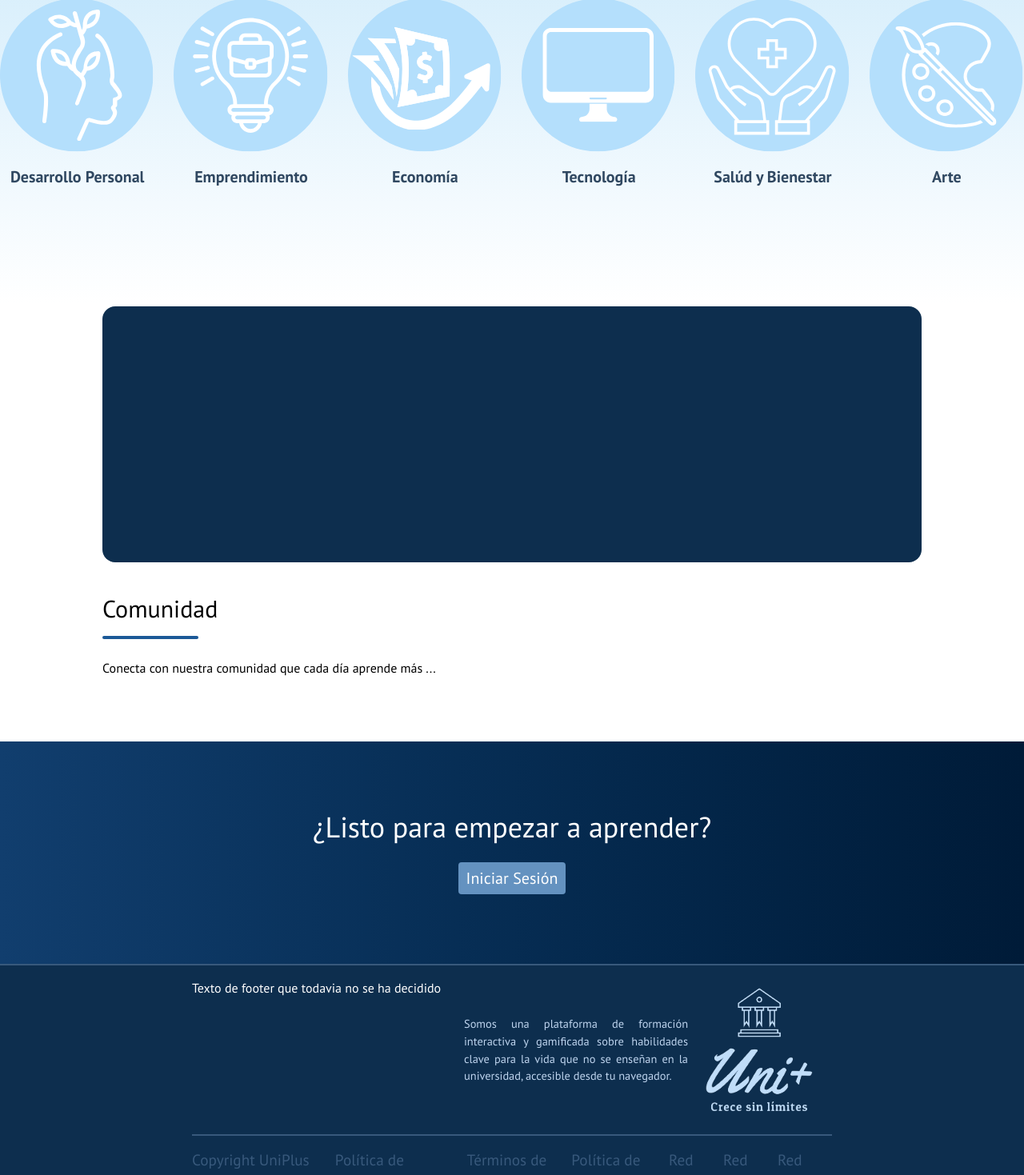
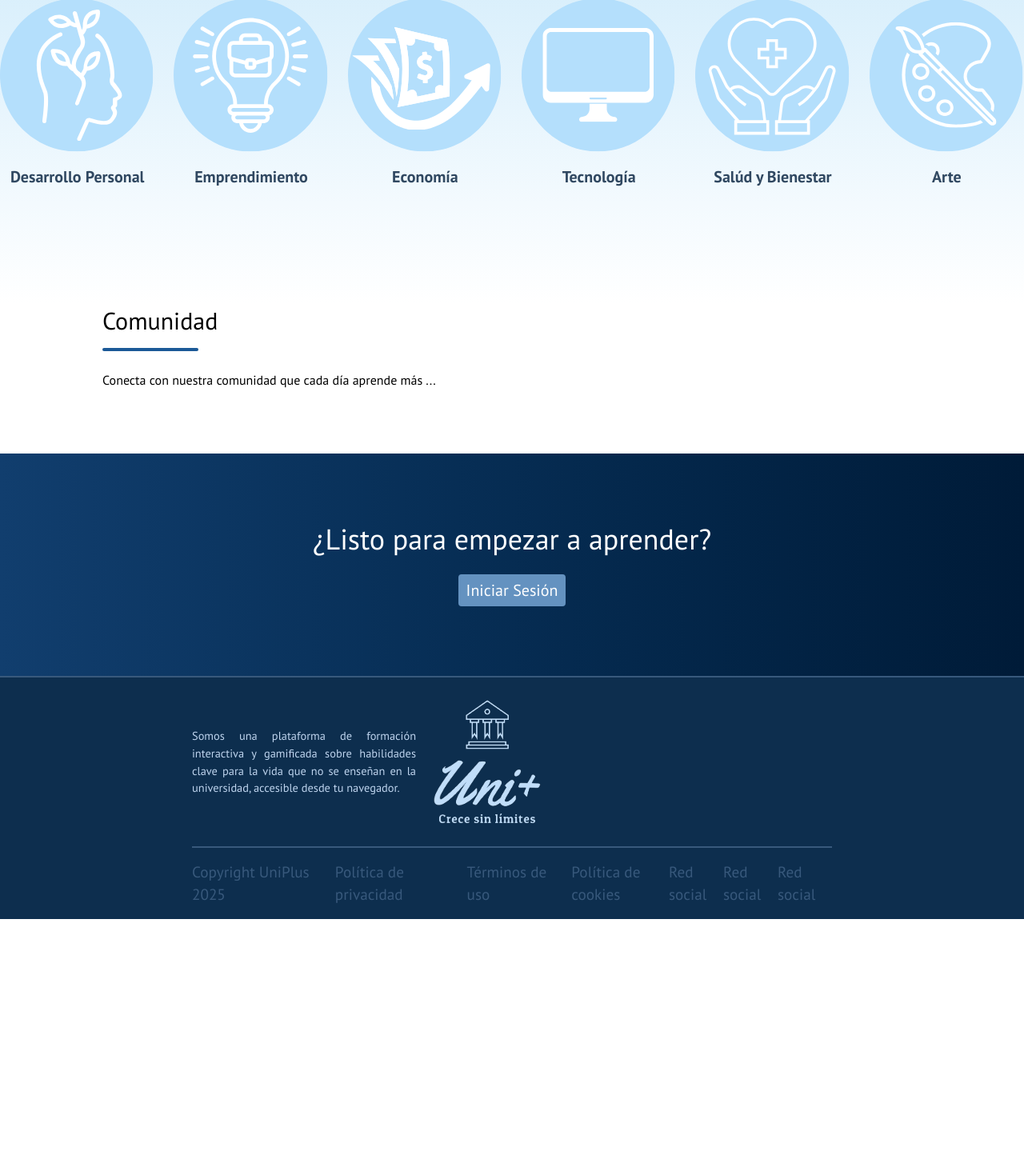
Before and after one commit to EmilioFex20/UNIplus, a Next.js app in the folder uniplus/: page / in a window 1280 px wide. Shown: the part 1067-2536 px from the top of the page at 80% size. After the commit the page ends 2216 px from the top, so only its background shows below. Built offline with nearby package versions, Linux system fonts and the light colour scheme.

Commit message:
Cambios de ultimo momento

```diff
--- a/uniplus/app/(LoggedIn)/courses/[idCurso]/[idModulo]/[idLeccion]/page.jsx
+++ b/uniplus/app/(LoggedIn)/courses/[idCurso]/[idModulo]/[idLeccion]/page.jsx
@@ -9,7 +9,7 @@ import CloudsBg from "@/app/components/CloudsBg";
 const Game = dynamic(() => import("@/app/juegos/evolucionDinero/Game"), {
   ssr: false,
 });
-const Game1 = dynamic(() => import("@/app/juegos/juego2/Game"), {
+const Game1 = dynamic(() => import("@/app/juegos/juego2/CoffeeGame"), {
   ssr: false,
 });
 
@@ -59,7 +59,7 @@ export default function LessonPage({ params }) {
             {leccion.nombre.includes("Juego 2") && (
         <div className="p-6 flex flex-col bg-white items-center rounded-lg shadow-lg bg-[#d3eefc]">
           <h2 className="text-2xl font-bold text-black mb-4">
-            Evolución del Dinero (Juego)
+            Oferta y Demanda (Juego)
           </h2>
           <Game1 />
         </div>
--- a/uniplus/app/components/FooterLandingPage.jsx
+++ b/uniplus/app/components/FooterLandingPage.jsx
@@ -5,9 +5,6 @@ export default function FooterLandingPage() {
     return (
       <>
         <div className="bg-[#0d2e4e] text-white py-4 px-60 flex justify-between">
-            <div>
-            Texto de footer que todavia no se ha decidido
-            </div>
             <div className="flex">
                 <p className="w-70 text-[.9rem] self-center text-justify text-[#bed4ee]">
                     Somos una plataforma de formación interactiva y gamificada sobre habilidades clave para la vida que no se enseñan en la universidad, accesible desde tu navegador.
--- a/uniplus/app/components/LandingPageBody.jsx
+++ b/uniplus/app/components/LandingPageBody.jsx
@@ -10,7 +10,6 @@ export default function LandingPageBody(){
           <div className="w-full">
             <HeroSection/>
             <LandingPageTemas></LandingPageTemas>
-            <LandingPageScroll></LandingPageScroll>
             <LandingPageCommunity></LandingPageCommunity>
             <LandingPageEnd></LandingPageEnd>
           </div>
```
